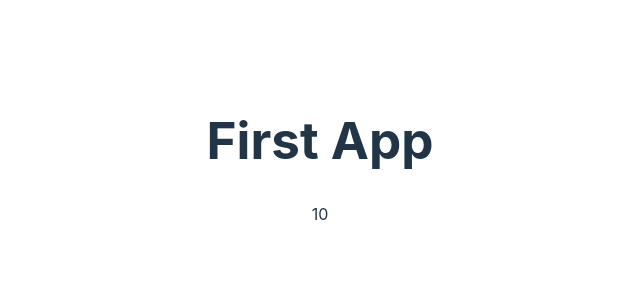
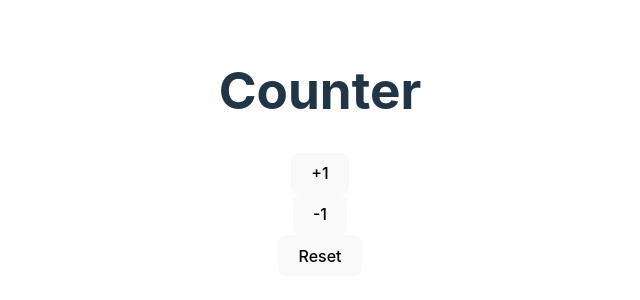
Before and after one commit to SebasEsc6/Challenges, a React (Vite) app in the folder Challenges-Sebas/: page / in a window 1280 px wide. Shown: the part 248-548 px from the top of the page, without its empty margins (320-960 px from the left). Built offline with nearby package versions, Linux system fonts and the light colour scheme.

Commit message:
Este commit contiene el segundo challenge :p

```diff
--- a/Challenges-Sebas/src/FirstApp.jsx
+++ b/Challenges-Sebas/src/FirstApp.jsx
@@ -1,12 +1,28 @@
 import React from 'react'
+import { useState } from 'react'
 
-const title = 'First App';
-const FirstApp = () => {
-  return (
+const FirstApp = ({ value }) => {
+
+  const [counter, setCounter] = useState (value)
+
+  const handleAdd = () => {
+    setCounter(counter + 1)
+  }
+  const handleSubstract = () => {
+    setCounter(counter - 1)
+  }
+  const handleReset = () => {
+    setCounter(value)
+  }
+
+    return (
     <>
     <div className='DivCenter'>
-    <h1> {title} </h1>
-    <span> 10 </span>
+    <h1> Counter </h1>
+    <span> {counter} </span>
+    <button onClick={() => handleAdd()}> +1 </button>
+    <button onClick={() => handleSubstract()}> -1 </button>
+    <button onClick={() => handleReset()}> Reset </button>
     </div>
     </>
   )
```
